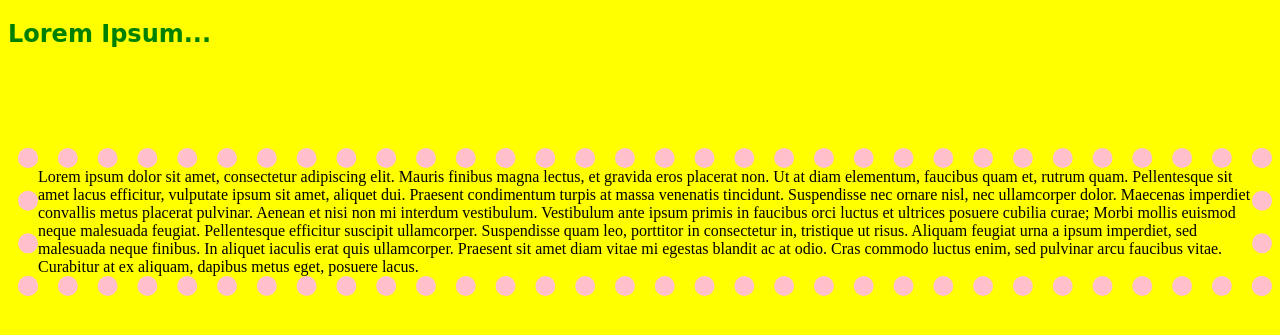
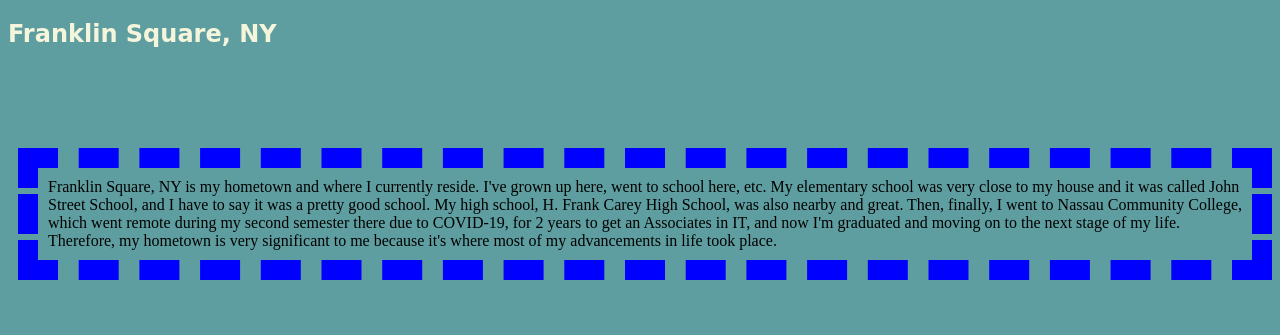
Before and after one commit to andrewkerr3956/Hofstra-Projects, a PHP site: the page made by HTML 5 Authoring/section 4/location.html in a window 1280 px wide. Shown: the top 335 px of the page. Run offline with PHP 8.4, Linux system fonts and the light colour scheme.

Commit message:
Organized HTML Authoring course

```diff
--- a/HTML 5 Authoring/section 4/location.css
+++ b/HTML 5 Authoring/section 4/location.css
@@ -1,16 +1,16 @@
 body {
-    background-color: yellow;
+    background-color:cadetblue;
 }
 
 h2 {
-    background-color: yellow;
-    color: green;
+    color:beige;
     font-family: 'Comic Sans MS';
     font-display: block;
 
 }
 
 p {
-    border: 20px pink dotted;
+    border: 20px blue dashed;
+    padding: 10px;
     margin: 100px 0px 200px 10px;
 }
--- a/HTML 5 Authoring/section 4/location.html
+++ b/HTML 5 Authoring/section 4/location.html
@@ -7,16 +7,11 @@
 </head>
 
 <body>
-    <h2>Lorem Ipsum...</h2>
-    <p>Lorem ipsum dolor sit amet, consectetur adipiscing elit. Mauris finibus magna lectus, et gravida eros placerat
-        non. Ut at diam elementum, faucibus quam et, rutrum quam. Pellentesque sit amet lacus efficitur, vulputate ipsum
-        sit amet, aliquet dui. Praesent condimentum turpis at massa venenatis tincidunt. Suspendisse nec ornare nisl,
-        nec ullamcorper dolor. Maecenas imperdiet convallis metus placerat pulvinar. Aenean et nisi non mi interdum
-        vestibulum. Vestibulum ante ipsum primis in faucibus orci luctus et ultrices posuere cubilia curae; Morbi mollis
-        euismod neque malesuada feugiat. Pellentesque efficitur suscipit ullamcorper. Suspendisse quam leo, porttitor in
-        consectetur in, tristique ut risus. Aliquam feugiat urna a ipsum imperdiet, sed malesuada neque finibus. In
-        aliquet iaculis erat quis ullamcorper. Praesent sit amet diam vitae mi egestas blandit ac at odio. Cras commodo
-        luctus enim, sed pulvinar arcu faucibus vitae. Curabitur at ex aliquam, dapibus metus eget, posuere lacus.
+    <h2>Franklin Square, NY</h2>
+    <p>Franklin Square, NY is my hometown and where I currently reside. I've grown up here, went to school here, etc. My elementary school was very close to my house and it was
+        called John Street School, and I have to say it was a pretty good school. My high school, H. Frank Carey High School, was also nearby and great. Then, finally, I went to
+        Nassau Community College, which went remote during my second semester there due to COVID-19, for 2 years to get an Associates in IT, and now I'm graduated and moving on
+        to the next stage of my life. Therefore, my hometown is very significant to me because it's where most of my advancements in life took place.
     </p>
 </body>
 
```
Also changed, not shown: HTML 5 Authoring/Section 1/myfavoritebands.html (renamed from HTML 5 Authoring/myfavoritebands.html), HTML 5 Authoring/Section 2/withruemyheartisladen.html (renamed from HTML 5 Authoring/withruemyheartisladen.html), HTML 5 Authoring/Section 3/semanticnews.html (renamed from HTML 5 Authoring/semanticnews.html), HTML 5 Authoring/Section 5/myfriendted.html (renamed from HTML 5 Authoring/myfriendted/myfriendted.html), HTML 5 Authoring/Section 7/bulma.html (renamed from HTML 5 Authoring/bulma.html), HTML 5 Authoring/Section 8/placesToVisit.html (renamed from HTML 5 Authoring/placesToVisit.html).
